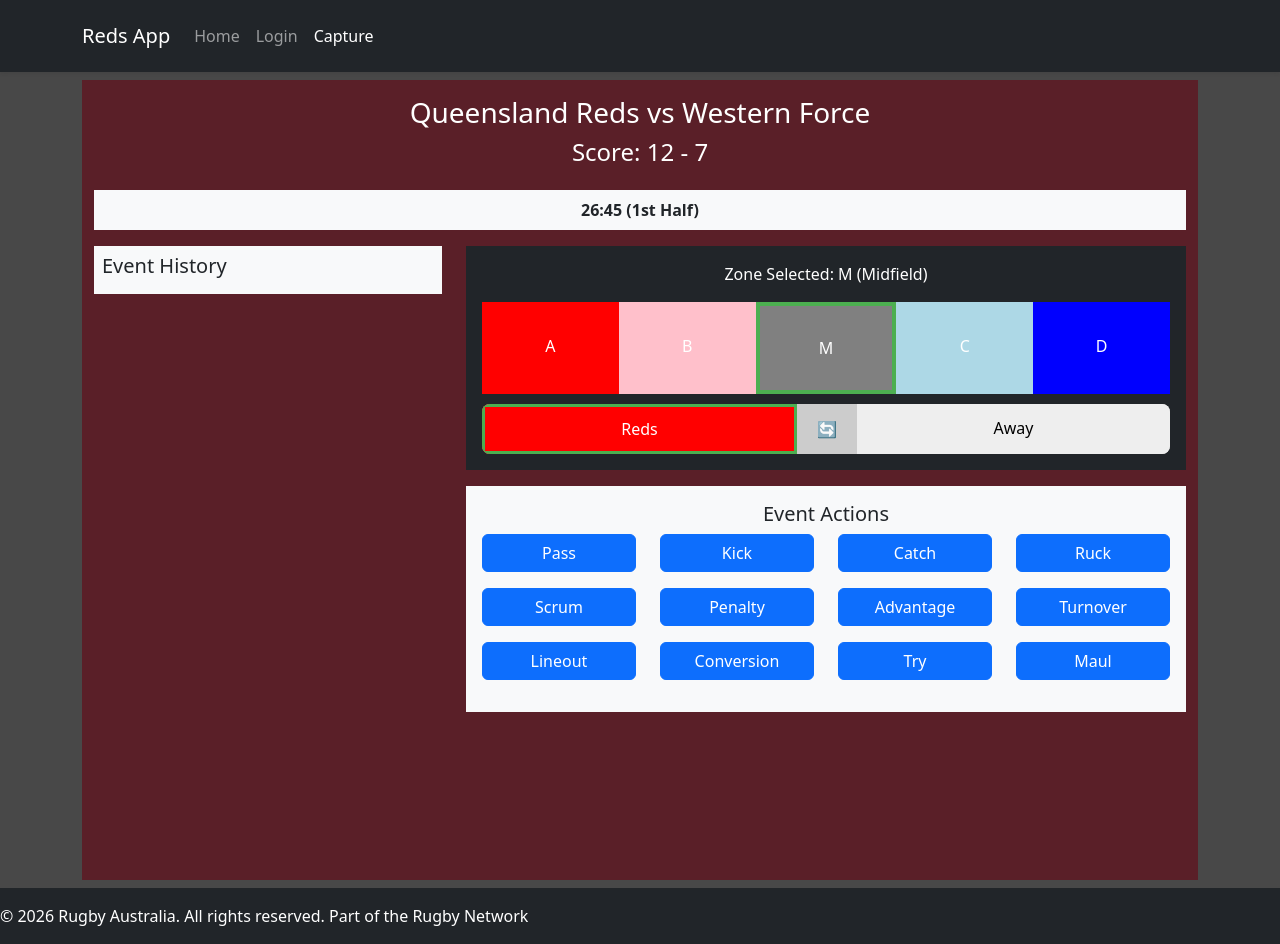
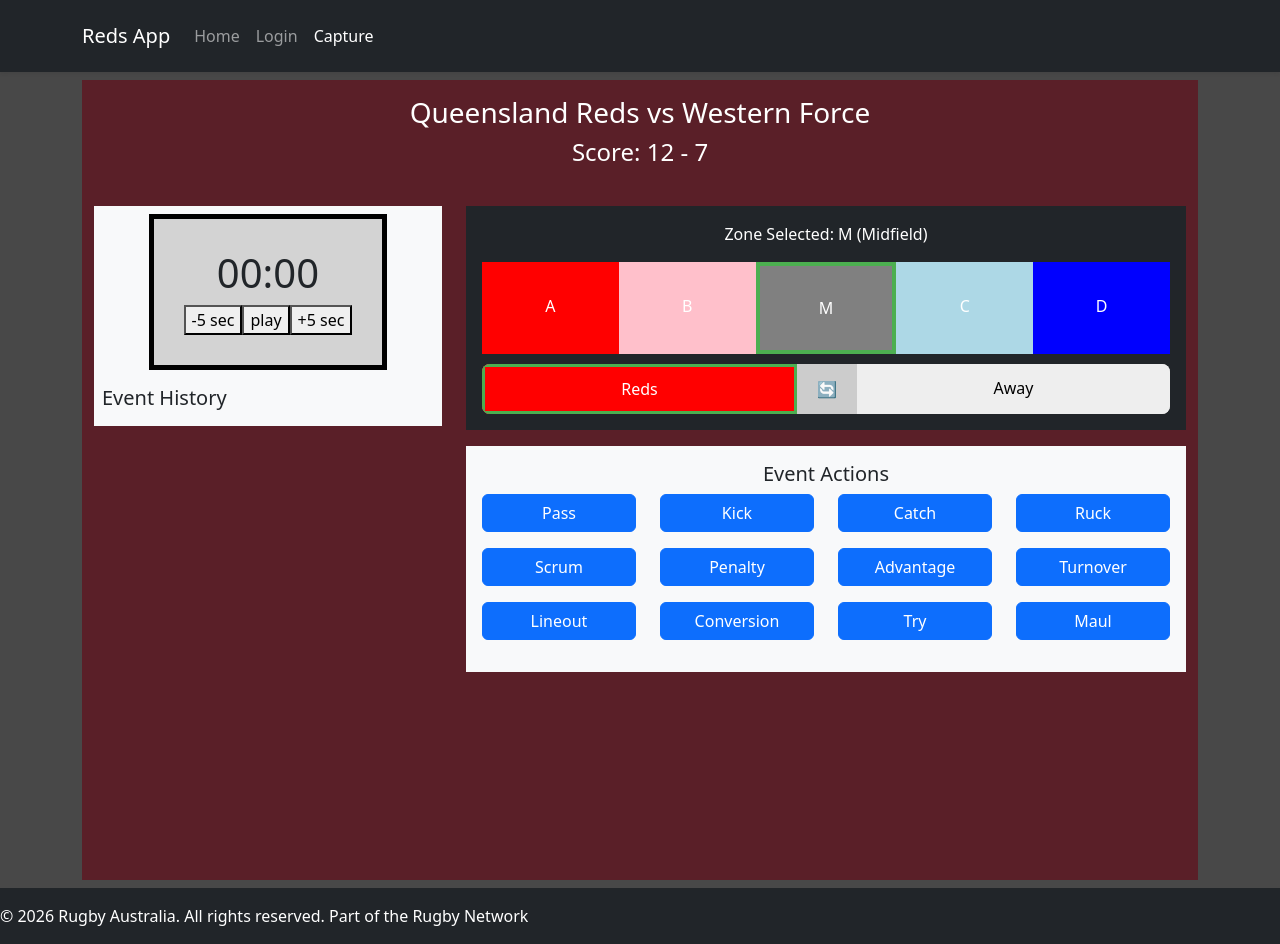
Before and after one commit to VmiteOCE/IFB398-T125, a React (Vite) app in the folder client-application/: page /event in a window 1280 px wide. Built offline with nearby package versions, Linux system fonts and the light colour scheme.

Commit message:
Added Clock to UI features
Clock now integrated into event capture - had to remove emojis from pause play to work and UI basic for now

```diff
--- /dev/null
+++ b/client-application/src/components/GameClock.jsx
@@ -0,0 +1,110 @@
+import { useState, useRef, useEffect} from 'react';
+import '../App.css'
+
+export default function GameClock({ setCurrentTime }) {
+  //Initial Time
+  const [startTime, setStartTime] = useState(null);
+  //Store Current time
+  const [now, setNow] = useState(null);
+  const intervalRef = useRef(null);
+  const [offset, setOffset] = useState(0);
+  const [isRunning, setIsRunning] = useState(false);
+
+  // Start / stop clock
+  function toggleClock() {
+  if (isRunning) {
+    clearInterval(intervalRef.current);
+    setIsRunning(false);
+  } else {
+    const currentTime = Date.now();
+
+    if (startTime === null) {
+      setStartTime(currentTime);
+      setNow(currentTime);
+    } else {
+      const pausedDuration = now - startTime;
+      setStartTime(currentTime - pausedDuration);
+      setNow(currentTime);
+    }
+
+    clearInterval(intervalRef.current);
+    intervalRef.current = setInterval(() => {
+      setNow(Date.now());
+    }, 10);
+
+    setIsRunning(true);
+  }
+}
+  let secondsPassed = 0;
+  if (startTime != null && now != null) {
+    secondsPassed = (now - startTime) / 1000 + offset;
+  }
+
+  //Formatting time
+  function formatTime(){
+    let minutes = Math.floor(secondsPassed / 60);
+    let seconds = Math.floor(secondsPassed % 60);
+
+    minutes = String(minutes).padStart(2, "0");
+    seconds = String(seconds).padStart(2, "0");
+
+    return `${minutes}:${seconds}`;
+  }
+
+  // Key binds ---> "space" = pause/play & "-" = -5 seconds & "=" = +5 seconds
+  useEffect(() => {
+  const handleKeyDown = (e) => {
+    if (e.code === "Space") {
+      e.preventDefault();
+
+      if (!e.repeat) {
+        toggleClock();
+      }
+    }
+
+    if (e.key === "-") {
+      e.preventDefault();
+
+      if (secondsPassed >= 5) {
+        setOffset(offset - 5);
+      } else {
+        setOffset(offset - secondsPassed);
+      }
+    }
+
+    if (e.key === "=") {
+      e.preventDefault();
+      setOffset(offset + 5);
+    }
+  };
+
+  window.addEventListener("keydown", handleKeyDown);
+
+
+
+  return () => {
+    window.removeEventListener("keydown", handleKeyDown);
+  };
+}, [isRunning, startTime, now, offset, secondsPassed]);
+
+
+  useEffect(() => {
+    setCurrentTime(formatTime());
+}, [secondsPassed]);
+
+  // Currently just buttons - need to make work with keys
+  // Had to stop using emojis for pause play - started causing issues
+  return (
+    // Move to CSS?
+    <div
+    style={{border: '5px solid black', backgroundColor: 'lightgrey', padding: '30px',display: 'inline-block', textAlign: 'center'}}
+    >
+      <h1>{formatTime()}</h1>
+      <button onClick={() => setOffset(offset - 5)}>-5 sec</button>
+      <button onClick={toggleClock}>
+        {isRunning ? 'pause' : 'play'}
+      </button>
+      <button onClick={() => setOffset(offset + 5)}>+5 sec</button>
+    </div>
+  );
+}
--- a/client-application/src/pages/EventCapture.jsx
+++ b/client-application/src/pages/EventCapture.jsx
@@ -1,6 +1,7 @@
 
 import { Container, Row, Col, Button } from "react-bootstrap";
 import { useState, useEffect } from "react";
+import GameClock from "../components/GameClock";
 
 function EventCapture() {
   const [selectedZone, setSelectedZone] = useState("M");
@@ -11,7 +12,7 @@
   const [editingIndex, setEditingIndex] = useState(null);
 
   // ✅ STATIC TIME (replace later with real timer)
-  const currentTime = "26:45";
+  const [currentTime, setCurrentTime] = useState("00:00");
 
   const baseZones = [
     { label: "A", color: "red", text: "(0–22m)" },
@@ -104,14 +105,14 @@
         <h4>Score: 12 - 7</h4>
       </div>
 
-      {/* TIMER */}
-      <div className="text-center bg-light text-dark p-2">
-        <strong>{currentTime} (1st Half)</strong>
-      </div>
 
       <Row className="mt-3">
         {/* ✅ EVENT HISTORY */}
         <Col md={4}>
+        {/* TIMER */}
+        <div className="text-center bg-light text-dark p-2">
+          <GameClock setCurrentTime={setCurrentTime} />
+          </div>
           <div className="bg-light text-dark p-2">
             <h5>Event History</h5>
 
```
